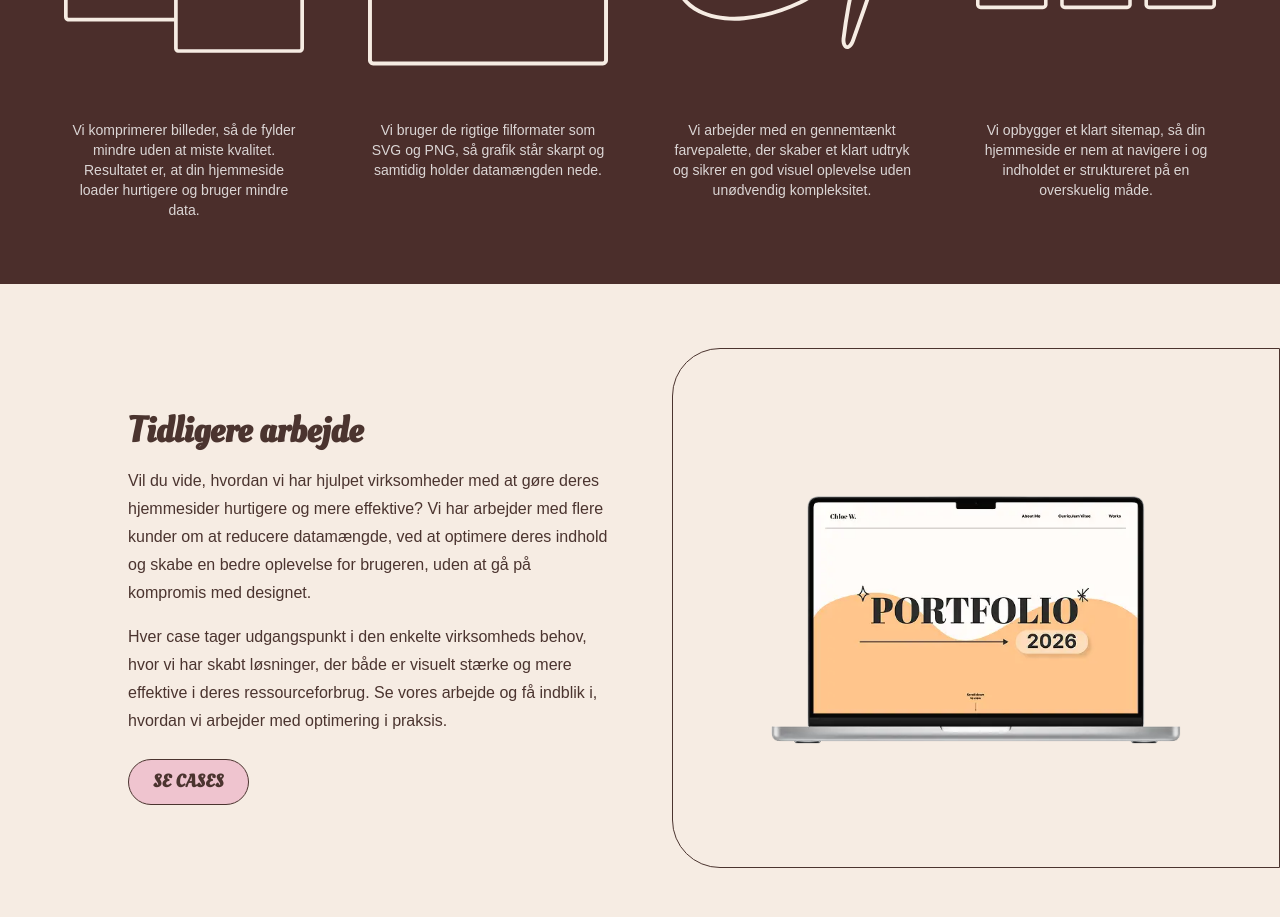
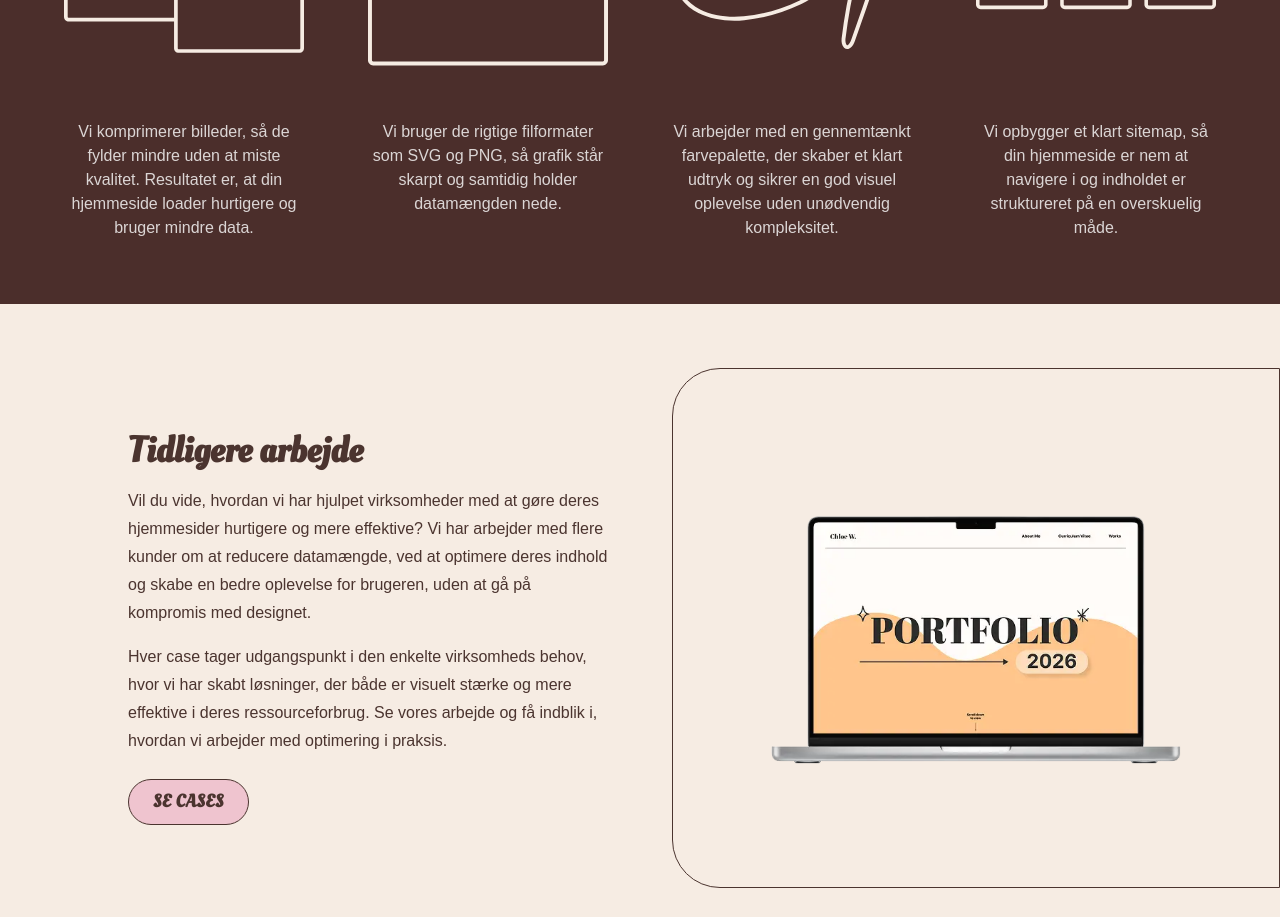
Before and after one commit to Rosa2401/ROOT, a React (Vite) app: page / in a window 1280 px wide. Shown: the part 1680-2597 px from the top of the page. Built offline with nearby package versions, Linux system fonts and the light colour scheme.

Commit message:
Update Tiltag.jsx

```diff
--- a/src/components/Tiltag.jsx
+++ b/src/components/Tiltag.jsx
@@ -33,7 +33,7 @@ export default function TiltagBox() {
         {tiltag.map((tiltag, index) => (
           <div key={index} className="flex flex-col items-center text-center space-y-2">
             <div className="text-white">{tiltag.svg}</div>
-            <p className="text-sm font-sans opacity-80">{tiltag.text}</p>
+            <p className="text-md font-sans opacity-80">{tiltag.text}</p>
           </div>
         ))}
       </div>
```
